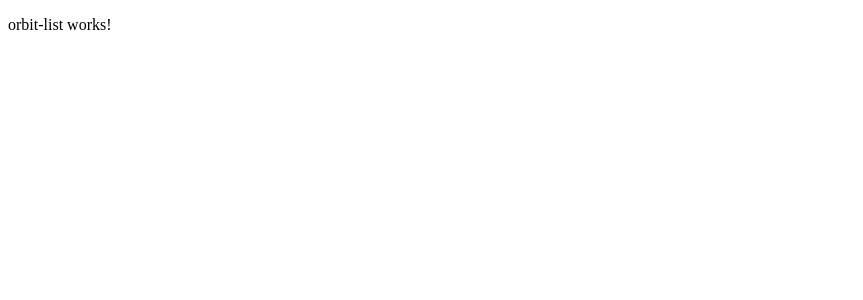
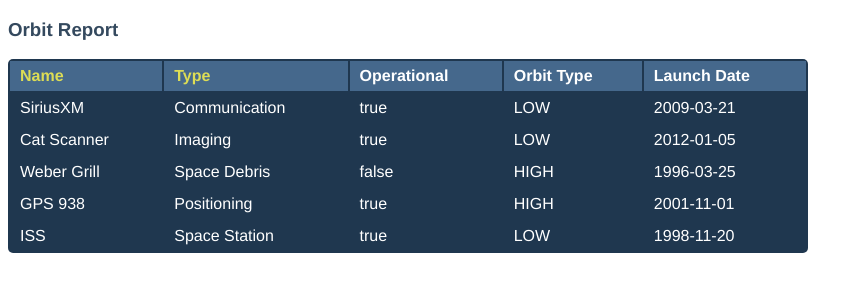
Before and after one commit to MarianaES/orbit-report, an Angular app: page / in a window 1280 px wide. Shown: the top 300 px of the page, without its empty margins (0-863 px from the left). Built offline with nearby package versions, Linux system fonts and the light colour scheme.

Commit message:
Display table of satellites

```diff
--- a/src/app/app.component.css
+++ b/src/app/app.component.css
@@ -0,0 +1,13 @@
+.search-form {
+  margin-bottom: 40px;
+}
+
+button {
+  margin-left: 10px;
+  color: #fff;
+  background-color: #009b25;
+  border-radius: 4px;
+  padding: 2px 5px;
+  font-size: 18px;
+  cursor: pointer;
+}
--- a/src/app/orbit-list/orbit-list.component.css
+++ b/src/app/orbit-list/orbit-list.component.css
@@ -0,0 +1,33 @@
+.sortable {
+  cursor: pointer;
+  color: #dd5;
+}
+
+.warning {
+  background-color: #7300ba
+}
+
+table {
+  color: #ffffff;
+  overflow: hidden;
+  margin: 12px 0;
+  min-width: 800px;
+  background: #1f374f;
+  border-spacing: 2px;
+  border-radius: 5px;
+}
+
+.header-row {
+  background: #45688c;
+  color: #fff;
+}
+
+th, td {
+  text-align: left;
+  margin: 5px 10px;
+  padding: 6px 10px;
+}
+
+.data:hover {
+  background-color: #557ba3;
+}
--- a/src/app/orbit-list/orbit-list.component.html
+++ b/src/app/orbit-list/orbit-list.component.html
@@ -1 +1,19 @@
-<p>orbit-list works!</p>
+<h3>Orbit Report</h3>
+<table>
+  <tr class="header-row">
+    <th class="sortable">Name</th>
+
+    <th class="sortable">Type</th>
+    <th>Operational</th>
+    <th>Orbit Type</th>
+    <th>Launch Date</th>
+  </tr>
+  <tr class="data" *ngFor="let satellite of satellites">
+    <td>{{ satellite.name }}</td>
+    <td>{{ satellite.type}}</td>
+    <td>{{ satellite.operational}}</td>
+    <td>{{ satellite.orbitType}}</td>
+    <td>{{ satellite.launchDate}}</td>
+  </tr>
+
+</table>
--- a/src/index.html
+++ b/src/index.html
@@ -4,9 +4,17 @@
   <meta charset="utf-8">
   <title>OrbitReport</title>
   <base href="/">
-
   <meta name="viewport" content="width=device-width, initial-scale=1">
   <link rel="icon" type="image/x-icon" href="favicon.ico">
+  <style>
+    body {
+      font-family: 'Helvetica', 'Courier';
+    }
+
+    h3 {
+      color: #34495E;
+    }
+  </style>
 </head>
 <body>
   <app-root></app-root>
```
